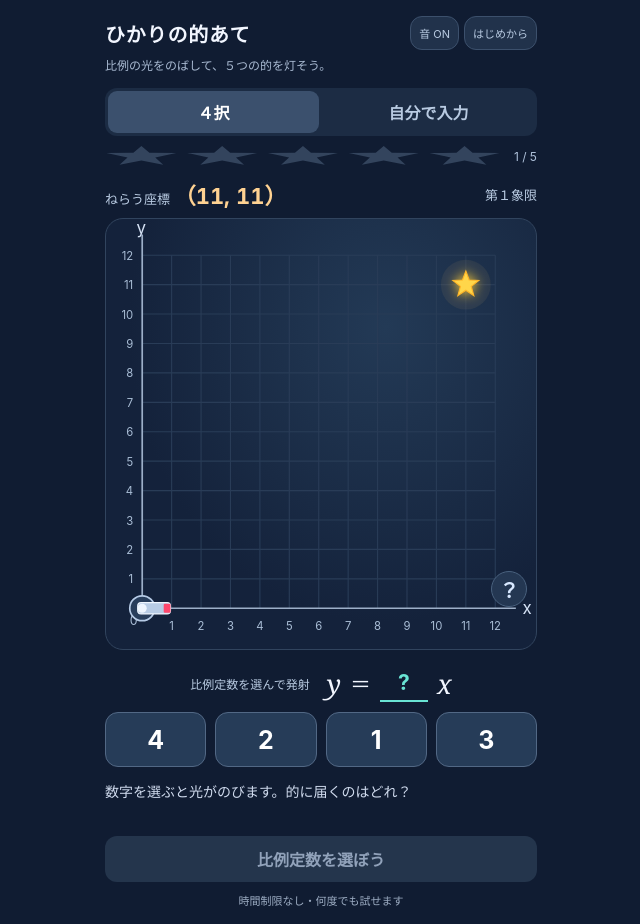
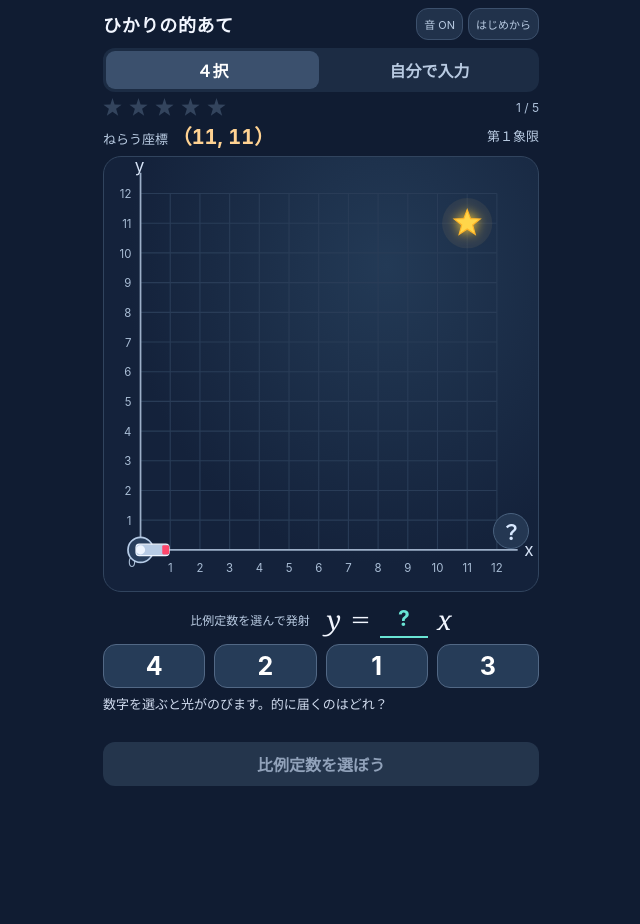
Before and after one commit to tjysk810-hash/graph-math-practice, a plain HTML site: page light-target.html in a window 1280 px wide. Shown: the whole page, without its empty margins (319-959 px from the left). After the commit the page ends 802 px from the top, so only its background shows below. Drawn offline with Linux system fonts and the light colour scheme.

Commit message:
Add files via upload

```diff
--- a/light-target.html
+++ b/light-target.html
@@ -5,6 +5,8 @@
 .header-actions{display:flex;gap:5px}.header-actions .quiet{padding:8px;font-size:11px}h1{font-size:20px}.graph{background:radial-gradient(ellipse at 65% 25%,#233a56 0%,#14223b 65%)}.lamp{height:20px;background:#33445d;clip-path:polygon(50% 0%,61% 34%,98% 35%,69% 57%,80% 94%,50% 72%,20% 94%,31% 57%,2% 35%,39% 34%);border-radius:0}.lamp.on{background:#ffe2a2;filter:drop-shadow(0 0 7px #ffc875)}.star{filter:drop-shadow(0 0 5px #ffce35)}.star.lit{filter:drop-shadow(0 0 5px #ffe44d) drop-shadow(0 0 12px #ffb524)}.spark{animation:spark .75s ease-out forwards}@keyframes spark{from{opacity:1;stroke-width:3}to{opacity:0;stroke-width:0}}@media(max-width:350px){h1{font-size:18px}.equation{gap:6px}.equation small{font-size:11px;margin-right:2px}}
 [hidden]{display:none!important}.modes{display:flex;gap:4px;background:#1c2c44;border-radius:12px;padding:3px;margin:0 0 10px}.modes button{flex:1;border:0;border-radius:9px;padding:9px;background:transparent;color:#b9cbe2;font-weight:700}.modes button[aria-pressed="true"]{background:#3b506d;color:white}.entry{display:flex;align-items:center;justify-content:center;gap:7px;margin:10px 0}.entry input{width:68px;min-width:0;height:44px;border:1px solid #7492b5;border-radius:8px;background:#203550;color:#fff;text-align:center;font:700 22px inherit;font-size:22px}.entry input:focus{outline:2px solid #69e4d4}.entry .number-stack.fractional{display:flex;flex-direction:column;gap:3px}.number-stack.fractional input{height:30px;font-size:19px;border-radius:5px}.number-stack.fractional input:first-child{border-bottom:2px solid #dceaff}.fire{background:#ff476c;color:white;border:0;border-radius:11px;min-height:46px;padding:0 16px;font-weight:700}.fire:disabled{opacity:.45}.input-caption{font-size:12px;color:#b9cbe2;margin:9px 0 0;text-align:center}.launcher-arm{transition:transform .15s ease-out}.feedback{min-height:49px}@media(max-width:350px){.entry{gap:5px}.entry input{width:57px}.fire{padding:0 12px}.entry .quiet{padding:9px 7px}}
 .entry .fire{margin-left:24px;flex-shrink:0}
+
+main{padding:8px 12px max(16px,env(safe-area-inset-bottom))}h1{font-size:18px}.subtitle,.foot,.input-caption{display:none}.header-actions .quiet{padding:7px;font-size:11px}.modes{margin:8px 0 6px}.modes button{padding:7px}.progress{margin:0 0 4px;gap:7px}.lamp{flex:0 0 19px;width:19px;height:19px}#count{margin-left:auto}.mission{margin:4px 0 6px}.coordinate{font-size:20px}.graph{width:100%;max-width:min(100%,calc(100dvh - 320px));margin:auto}body.input-mode .graph{max-width:min(100%,calc(100dvh - 400px))}.equation{margin:8px 0 6px}.choice{min-height:44px}.entry{margin:7px 0}.entry input{height:40px}.entry input.selected{outline:2px solid #69e4d4;background:#2e4560}.number-stack.fractional input{height:27px}.fire{min-height:44px}.feedback{min-height:40px;margin:7px 0;font-size:13px;line-height:1.5}.next{min-height:44px}.keypad{display:grid;grid-template-columns:repeat(6,minmax(0,1fr));gap:5px}.keypad button{height:40px;border:1px solid #526885;border-radius:9px;background:#243b57;color:#f3f7ff;font-size:21px}.keypad button:active{background:#476585}.keypad button:disabled{opacity:.4}.graph{min-width:220px}
 </style></head><body><main>
 <header><h1>ひかりの的あて</h1><div class="header-actions"><button class="quiet" id="sound" aria-pressed="true" aria-label="効果音を切る">音 ON</button><button class="quiet" id="restart">はじめから</button></div></header><p class="subtitle">比例の光をのばして、５つの的を灯そう。</p>
 <nav class="modes" aria-label="遊び方"><button id="choiceMode" aria-pressed="true">４択</button><button id="inputMode" aria-pressed="false">自分で入力</button></nav>
@@ -12,7 +14,7 @@
 <div class="mission"><span>ねらう座標 <strong class="coordinate" id="coord"></strong></span><span>第１象限</span></div>
 <div class="graph"><svg id="graph" viewBox="0 0 380 380" role="img" aria-label="第１象限の座標平面"></svg><button id="help" aria-label="ヒントを見る">？</button></div>
 <div class="equation" id="choiceEquation"><small>比例定数を選んで発射</small><span class="variable">y</span>＝<span class="slot" id="coefficient">?</span><span class="variable">x</span></div>
-<div class="choices" id="choices"></div><section id="inputPanel" hidden aria-label="比例定数を入力"><p class="input-caption">数値で向きを調整 → 発射</p><div class="entry"><span class="variable">y</span><span>＝</span><div class="number-stack" id="numberStack"><input id="numerator" inputmode="decimal" autocomplete="off" aria-label="比例定数" placeholder="a"><input id="denominator" inputmode="numeric" autocomplete="off" aria-label="分母" placeholder="分母" hidden></div><span class="variable">x</span><button class="fire" id="fire" disabled>発射</button></div></section><p class="feedback" id="feedback" role="status" aria-live="polite"></p><button class="next" id="next" disabled>比例定数を選ぼう</button><p class="foot">時間制限なし・何度でも試せます</p>
+<div class="choices" id="choices"></div><section id="inputPanel" hidden aria-label="比例定数を入力"><p class="input-caption">数値で向きを調整 → 発射</p><div class="entry"><span class="variable">y</span><span>＝</span><div class="number-stack" id="numberStack"><input id="numerator" inputmode="none" readonly autocomplete="off" aria-label="比例定数" placeholder="a"><input id="denominator" inputmode="none" readonly autocomplete="off" aria-label="分母" placeholder="分母" hidden></div><span class="variable">x</span><button class="fire" id="fire" disabled>発射</button></div><div id="keypad" class="keypad" aria-label="数字キー"></div></section><p class="feedback" id="feedback" role="status" aria-live="polite"></p><button class="next" id="next" disabled>比例定数を選ぼう</button><p class="foot">時間制限なし・何度でも試せます</p>
 </main><script>
 const $=id=>document.getElementById(id), NS='http://www.w3.org/2000/svg';
 const values=[.5,1,2,3,4], range=12, origin=32, unit=26, bottom=344;
@@ -49,16 +51,20 @@ function parseAim(){const n=$('numerator').value.trim(),d=$('denominator').value
 function stopRotation(){if(rotationFrame)cancelAnimationFrame(rotationFrame);rotationFrame=0;rotating=false;}
 function updateAim(){aim=parseAim();stopRotation();$('fire').disabled=aim===null||hit||locked;if(aim===null){drawLauncher();return}const start=Math.atan(displayAim),end=Math.atan(aim);if(Math.abs(start-end)<.001){displayAim=aim;drawLauncher();return}rotating=true;$('fire').disabled=true;const began=performance.now();function frame(now){const progress=Math.min(1,(now-began)/650),ease=progress*progress*(3-2*progress);displayAim=Math.tan(start+(end-start)*ease);drawLauncher();if(progress<1)rotationFrame=requestAnimationFrame(frame);else{displayAim=aim;rotationFrame=0;rotating=false;$('fire').disabled=hit||locked||aim===null}}rotationFrame=requestAnimationFrame(frame);}
 
-function setMode(next){if(next===mode)return;clearTimeout(shotTimer);session++;mode=next;$('choiceMode').setAttribute('aria-pressed',String(mode==='choice'));$('inputMode').setAttribute('aria-pressed',String(mode==='input'));$('inputPanel').hidden=mode!=='input';$('choices').hidden=mode!=='choice';$('choiceEquation').hidden=mode!=='choice';show()}
+function setMode(next){if(next===mode)return;clearTimeout(shotTimer);session++;mode=next;document.body.classList.toggle('input-mode',mode==='input');$('choiceMode').setAttribute('aria-pressed',String(mode==='choice'));$('inputMode').setAttribute('aria-pressed',String(mode==='input'));$('inputPanel').hidden=mode!=='input';$('choices').hidden=mode!=='choice';$('choiceEquation').hidden=mode!=='choice';show()}
 $('choiceMode').onclick=()=>setMode('choice');$('inputMode').onclick=()=>setMode('input');
-$('numerator').oninput=updateAim;$('denominator').oninput=updateAim;
+let selectedNumber='numerator';
+function selectNumber(id){selectedNumber=id;for(const name of ['numerator','denominator'])$(name).classList.toggle('selected',name===id)}
+function enterKey(key){if(hit||locked)return;const field=$(selectedNumber);if(key==='Backspace')field.value=field.value.slice(0,-1);else if(key==='Delete')field.value='';else if(key==='.'&&!fractional&&!field.value.includes('.'))field.value=field.value?field.value+'.':'0.';else if(/^\d$/.test(key)&&field.value.length<5)field.value+=key;updateAim()}
+for(const id of ['numerator','denominator']){$(id).onclick=()=>selectNumber(id);$(id).onfocus=()=>selectNumber(id)}
+for(const key of ['1','2','3','4','5','Backspace','6','7','8','9','0','.']){const b=document.createElement('button');b.textContent=key==='Backspace'?'⌫':key;b.setAttribute('aria-label',key==='Backspace'?'１文字消す':key==='.'?'小数点':key);b.onclick=()=>enterKey(key);$('keypad').append(b)}
 $('fire').onclick=()=>{const a=parseAim();if(a===null||hit||locked||rotating)return;$('numerator').blur();$('denominator').blur();shoot(a)};
-for(const id of ['numerator','denominator'])$(id).onkeydown=e=>{if(e.key==='Enter'){e.preventDefault();$('fire').onclick()}};
-function lockInput(value){for(const id of ['numerator','denominator'])$(id).disabled=value;$('fire').disabled=value||parseAim()===null}
+for(const id of ['numerator','denominator'])$(id).onkeydown=e=>{if(e.key==='Enter'){e.preventDefault();$('fire').onclick()}else if(/^\d$/.test(e.key)||['.','Backspace','Delete'].includes(e.key)){e.preventDefault();enterKey(e.key)}};
+function lockInput(value){for(const id of ['numerator','denominator'])$(id).disabled=value;$('fire').disabled=value||parseAim()===null;for(const button of $('keypad').children)button.disabled=value||(fractional&&button.textContent==='.')}
 function candidates(a){return Array.from({length:12},(_,i)=>i+1).filter(x=>Number.isInteger(a*x)&&a*x<=range).map(x=>({a,x,y:a*x}))}
 function pickFar(a){const all=candidates(a),far=all.filter(q=>Math.max(q.x,q.y)>=9);const pool=Math.random()<.85?far:all.filter(q=>Math.max(q.x,q.y)>=6);return shuffle(pool)[0]}
 function setup(){clearTimeout(shotTimer);session++;const a=shuffle([1,2,3,4])[0];const far=candidates(a).filter(q=>Math.max(q.x,q.y)>=8);questions=shuffle(far).slice(0,2);for(const slope of shuffle(values.filter(v=>v!==a)).slice(0,3))questions.push(pickFar(slope));index=0;show()}
-function show(){stopRotation();fractional=!Number.isInteger(questions[index].a);$('denominator').hidden=!fractional;$('numberStack').className='number-stack'+(fractional?' fractional':'');$('numerator').setAttribute('aria-label',fractional?'分子':'比例定数');hit=false;locked=false;attempts=[];hint=0;aim=null;displayAim=0;$('numerator').value='';$('denominator').value='';lockInput(false);$('coefficient').textContent='?';$('count').textContent=`${index+1} / 5`;$('feedback').className='feedback';$('feedback').textContent=index===1?'次の的にも、同じ向きの光が届くかな？':(mode==='input'?'比例定数を入力して狙おう。発射前なら何度でも調整できます。':'数字を選ぶと光がのびます。的に届くのはどれ？');$('next').disabled=true;$('next').textContent=mode==='input'?'狙いを決めて発射しよう':'比例定数を選ぼう';document.querySelectorAll('.lamp').forEach((l,i)=>l.classList.toggle('on',i<index));const q=questions[index];$('coord').textContent=`（${q.x}, ${q.y}）`;$('choices').replaceChildren();const options=shuffle([q.a,...shuffle(values.filter(v=>v!==q.a)).slice(0,3)]);for(const a of options){const b=document.createElement('button');b.className='choice';b.innerHTML=math(a);b.setAttribute('aria-label',`比例定数 ${a===.5?'２分の１':a} で発射`);b.onclick=()=>shoot(a,b);$('choices').append(b)}draw()}
+function show(){stopRotation();fractional=!Number.isInteger(questions[index].a);$('denominator').hidden=!fractional;$('numberStack').className='number-stack'+(fractional?' fractional':'');$('numerator').setAttribute('aria-label',fractional?'分子':'比例定数');hit=false;locked=false;attempts=[];hint=0;aim=null;displayAim=0;$('numerator').value='';$('denominator').value='';selectNumber('numerator');lockInput(false);$('coefficient').textContent='?';$('count').textContent=`${index+1} / 5`;$('feedback').className='feedback';$('feedback').textContent=index===1?'次の的にも、同じ向きの光が届くかな？':(mode==='input'?'比例定数を入力して狙おう。発射前なら何度でも調整できます。':'数字を選ぶと光がのびます。的に届くのはどれ？');$('next').disabled=true;$('next').textContent=mode==='input'?'狙いを決めて発射しよう':'比例定数を選ぼう';document.querySelectorAll('.lamp').forEach((l,i)=>l.classList.toggle('on',i<index));const q=questions[index];$('coord').textContent=`（${q.x}, ${q.y}）`;$('choices').replaceChildren();const options=shuffle([q.a,...shuffle(values.filter(v=>v!==q.a)).slice(0,3)]);for(const a of options){const b=document.createElement('button');b.className='choice';b.innerHTML=math(a);b.setAttribute('aria-label',`比例定数 ${a===.5?'２分の１':a} で発射`);b.onclick=()=>shoot(a,b);$('choices').append(b)}draw()}
 function shoot(a,b){if(hit||locked)return;locked=true;aim=a;displayAim=a;lockInput(true);drawLauncher();playSound(false);const token=session,q=questions[index];$('coefficient').innerHTML=math(a);const ex=Math.min(range,range/a);const beam=line(0,0,ex,a*ex,{stroke:'#fff2f5','stroke-width':3,class:'beam'});shotTimer=setTimeout(()=>{if(token!==session)return;locked=false;if(!attempts.includes(a))attempts.push(a);hit=Math.abs(a-q.a)<1e-10;if(b)b.classList.add(hit?'hit':'miss');lockInput(hit);draw();if(hit){playSound(true);$('feedback').className='feedback good';$('feedback').textContent=`届いた！ ${q.x} × ${fmt(a)} ＝ ${q.y}。`+(index===1?' 遠さが変わっても、同じ比例定数だね。':'');document.querySelectorAll('.choice').forEach(e=>e.disabled=true);document.querySelectorAll('.lamp')[index].classList.add('on');$('next').disabled=false;$('next').textContent=index===4?'５つ点灯！ もう一度遊ぶ':'次の的へ';}else{$('feedback').textContent=a<q.a?'的より下を通ったね。もっと大きい比例定数で試そう。':'的より上を通ったね。もっと小さい比例定数で試そう。';}},460)}
 let audioContext=null,soundEnabled=true;
 function playSound(success){if(!soundEnabled)return;try{const Audio=window.AudioContext||window.webkitAudioContext;if(!Audio)return;audioContext??=new Audio();audioContext.resume().catch(()=>{});const t=audioContext.currentTime;
```
